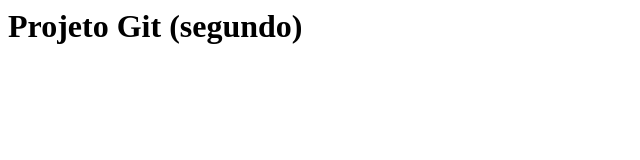
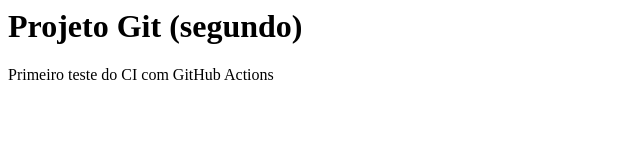
Before and after one commit to limahenriqe/Atividade-Git, a plain HTML site: page index.html in a window 1280 px wide. Shown: the whole page, without its empty margins (0-640 px from the left). Drawn offline with Linux system fonts and the light colour scheme.

Commit message:
Testando pipeline

```diff
--- a/index.html
+++ b/index.html
@@ -1 +1,3 @@
 <h1>Projeto Git (segundo)</h1>
+
+<p>Primeiro teste do CI com GitHub Actions</p>
```
Also changed, not shown: 1 other file.
